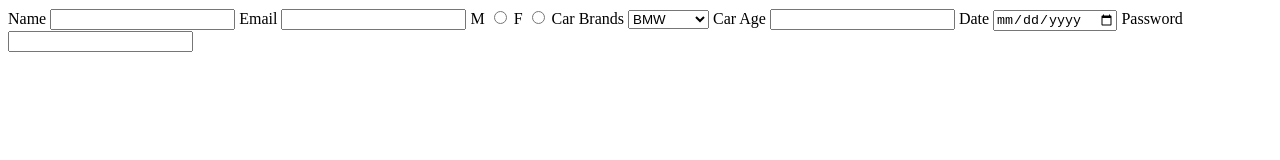
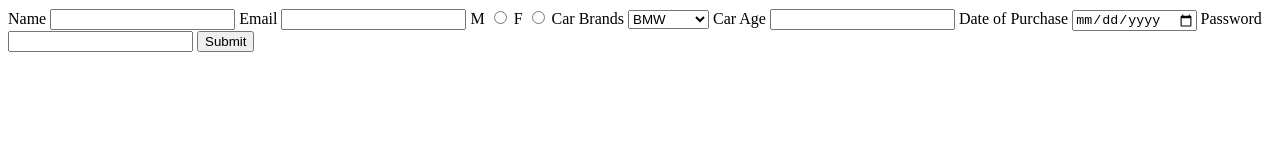
Before and after one commit to acciojob/car-insurance-form-Tejaswini1397, a website: page main.html in a window 1280 px wide. Drawn offline with Linux system fonts and the light colour scheme.

Commit message:
created a submission

```diff
--- a/main.html
+++ b/main.html
@@ -7,7 +7,7 @@
 </head>
 
 <body>
-	<form>
+	<form method="post">
 		<label for="name">Name</label>
 		<input type="text" id="name"required>
 		<label for="email">Email</label>
@@ -26,10 +26,11 @@
 		</select>
 		<label for="carage">Car Age</label>
 		<input type="number" id="carage" required>
-		<label for="date">Date</label>
-		<input type="date" id="date" required>
-		<label for="pass">Password</label>
-		<input type="password" id="pass"  required>
+		<label for="dop">Date of Purchase</label>
+		<input type="date" id="dop" required>
+		<label for="password">Password</label>
+		<input type="password" id="password"  required>
+		<button type="submit">Submit</button>
 	</form>
 	<!-- the entire body must be written by student -->
     <script type="text/javascript" src="./script.js">
```
